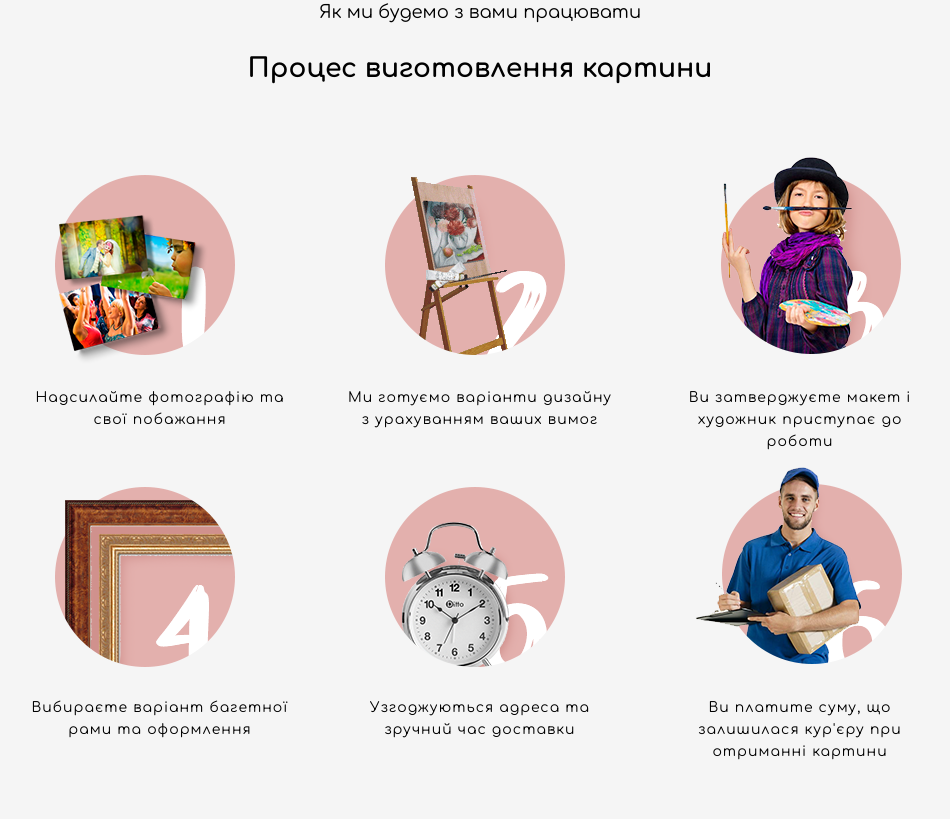
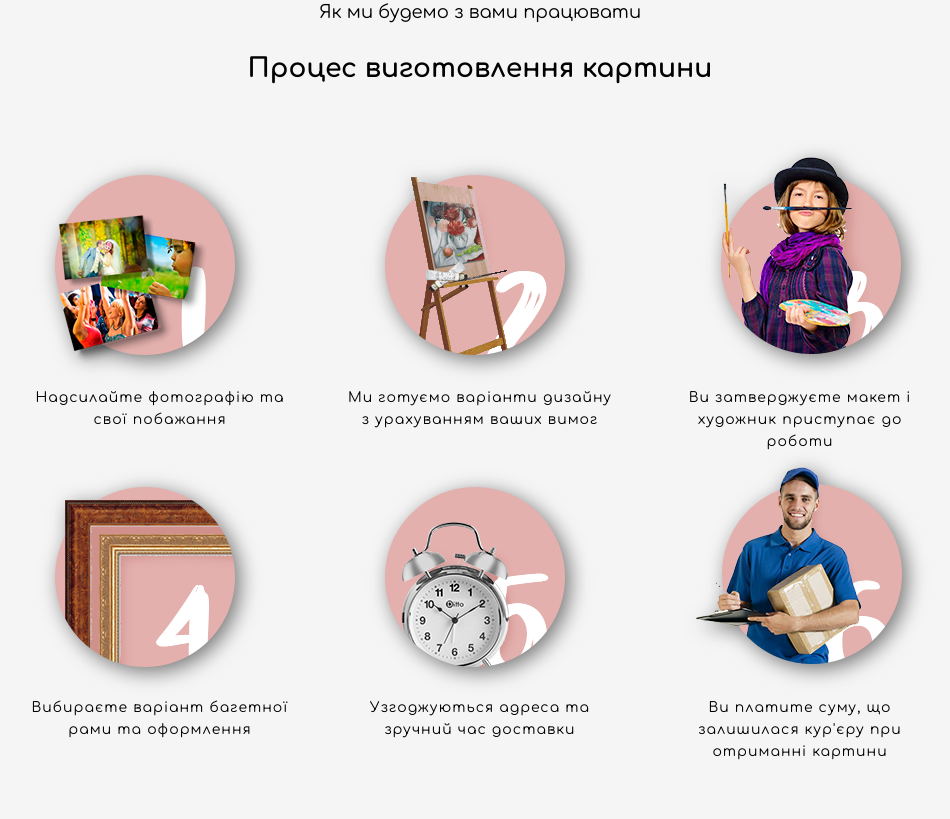
Before and after one commit to gnatuk2312/palens-art-house, a website built with Parcel: page src/index.html in a window 1280 px wide. Shown: the part 6981-7800 px from the top of the page, without its empty margins (160-1110 px from the left). Built offline with nearby package versions, Linux system fonts and the light colour scheme; files whose address does not match are found by name.

Commit message:
Добавив тінь на зображеннях
добавив спеціальний клас
.circle-shadow

```diff
--- a/src/index.html
+++ b/src/index.html
@@ -423,27 +423,27 @@
 				<h3 class="process__subtitle subtitle">Процес виготовлення картини</h3>
 				<div class="process__items">
 					<div class="process__item">
-						<img src="images/scheme-1.png" class="process__image-1" alt="1 етап">
+						<img src="images/scheme-1.png" class="process__image-1 circle-shadow" alt="1 етап">
 						<p>Надсилайте фотографію та свої побажання</p>
 					</div>
 					<div class="process__item">
-						<img src="images/scheme-2.png" class="process__image-2" alt="2 етап">
+						<img src="images/scheme-2.png" class="process__image-2 circle-shadow" alt="2 етап">
 						<p>Ми готуємо варіанти дизайну з урахуванням ваших вимог</p>
 					</div>
 					<div class="process__item">
-						<img src="images/scheme-3.png" class="process__image-3" alt="3 етап">
+						<img src="images/scheme-3.png" class="process__image-3 circle-shadow" alt="3 етап">
 						<p>Ви затверджуєте макет і художник приступає до роботи</p>
 					</div>
 					<div class="process__item">
-						<img src="images/scheme-4.png" class="process__image-4" alt="4 етап">
+						<img src="images/scheme-4.png" class="process__image-4 circle-shadow" alt="4 етап">
 						<p>Вибираєте варіант багетної рами та оформлення</p>
 					</div>
 					<div class="process__item">
-						<img src="images/scheme-5.png" class="process__image-5" alt="5 етап">
+						<img src="images/scheme-5.png" class="process__image-5 circle-shadow" alt="5 етап">
 						<p>Узгоджуються адреса та зручний час доставки</p>
 					</div>
 					<div class="process__item">
-						<img src="images/scheme-6.png" class="process__image-6" alt="6 етап">
+						<img src="images/scheme-6.png" class="process__image-6 circle-shadow" alt="6 етап">
 						<p>Ви платите суму, що залишилася кур'єру при отриманні картини</p>
 					</div>
 				</div>
@@ -482,7 +482,7 @@
 					<div class="customers__slider">
 						<div class="customers__item">
 							<div class="customers__image">
-								<img src="images/feedback-1.png" alt="Задоволений покупець">
+								<img src="images/feedback-1.png" alt="Задоволений покупець" class="photo">
 								<div class="customers__button">
 									<button class="button-order"><span><img src="images/svg/heart.png" class="svg"
 												alt="svg"></span> Хочу так
@@ -507,7 +507,7 @@
 					<div class="customers__slider">
 						<div class="customers__item" style="display: flex;">
 							<div class="customers__image">
-								<img src="images/feedback-2.jpg" alt="Задоволений покупець">
+								<img src="images/feedback-2.jpg" alt="Задоволений покупець" class="photo">
 								<div class="customers__button">
 									<button class="button-order"><span><img src="images/svg/heart.png" class="svg"
 												alt="svg"></span>Хочу так
@@ -531,7 +531,7 @@
 					<div class="customers__slider">
 						<div class="customers__item" style="display: flex;">
 							<div class="customers__image">
-								<img src="images/feedback-3.jpg" alt="Задоволений покупець">
+								<img src="images/feedback-3.jpg" alt="Задоволений покупець" class="photo">
 								<div class="customers__button">
 									<button class="button-order"><span><img src="images/svg/heart.png" class="svg"
 												alt="svg"></span>
@@ -620,7 +620,7 @@
 			<div class="container">
 				<section class="design">
 					<div class="design__image">
-						<img src="images/promo-3.png" alt="Портрет в стилі поп-арт">
+						<img src="images/promo-3.png" alt="Портрет в стилі поп-арт" class="circle-shadow">
 					</div>
 					<div class="design__body">
 						<h2 class="design__title title">Просто відправте фото і</h2>
--- a/src/sass/_example.scss
+++ b/src/sass/_example.scss
@@ -154,6 +154,10 @@ body {
 .photo {
 	border-radius: 10px;
 	box-shadow: 2px 2px 20px rgba(0, 0, 0, 0.4);
+}
+.circle-shadow {
+	-webkit-filter: drop-shadow(5px 5px 10px rgba(34, 34, 34, 0.603));
+	filter: drop-shadow(5px 5px 10px rgba(34, 34, 34, 0.603));
 }
 .title {
 	font-size: 1.2857rem;
```
